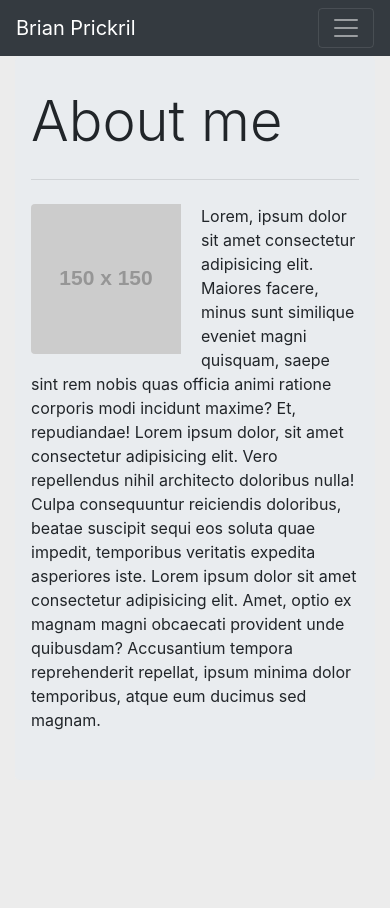
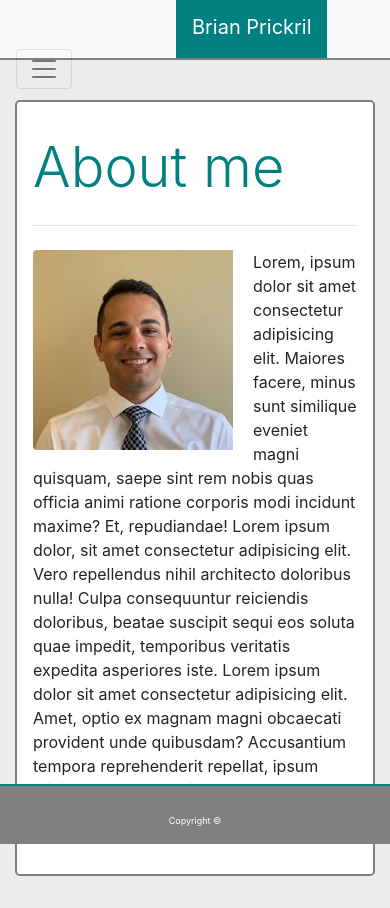
Before and after one commit to brianp22/02-Responsive-Portfolio, a plain HTML site: page index.html in a window 390 px wide. Before the commit the page ends 844 px from the top, so only its background shows below. Drawn offline with nearby package versions, Linux system fonts and the light colour scheme; placeholder pictures from the web are drawn by us.

Commit message:
added custom css

```diff
--- a/Assets/style.css
+++ b/Assets/style.css
@@ -7,3 +7,70 @@ body {
 img {
     padding-right: 20px;
 }
+
+.jumbotron {
+    background-color: white;
+    border: solid 2px grey;
+}
+
+.bg-light {
+    background-color: white;
+    height: 60px;
+    border-bottom: solid 2px grey;
+}
+
+.navbar-light .navbar-brand {
+    color: #fff;
+    background-color: teal;
+    padding: 1rem;
+    margin-left: 10rem;
+}
+
+.navbar-light .navbar-nav .active>.nav-link, .navbar-dark .navbar-nav .nav-link.active, .navbar-light .navbar-nav .nav-link.show, .navbar-light .navbar-nav .show>.nav-link {
+    color: grey;
+    margin-left: 375px;
+}
+
+.navbar-light .navbar-nav .nav-link {
+    color: grey;
+}
+
+.footer {
+    position: fixed;
+    left: 0;
+    bottom: 0;
+    width: 100%;
+    background-color: grey;
+    border-top: solid 2px teal;
+    height: 60px;
+}
+
+ #copyright {
+     color: white;
+     font-size: xx-small;
+     margin-top: 28px;
+     text-align: center;
+}
+
+@media only screen and (max-width: 991px) {
+    .navbar-light .navbar-brand {
+        color: #fff;
+        background-color: teal;
+        padding: 1rem;
+        margin-left: 10rem;
+        margin-top: -12px;
+}
+
+.navbar-light .navbar-toggler {
+    color: rgba(0,0,0,.5);
+    border-color: rgba(0,0,0,.1);
+    margin-right: 2rem;
+    margin-top: -9px;
+}
+
+h1 {
+    font-size: 3.5rem;
+    font-weight: 300;
+    line-height: 1.2;
+    color: teal;
+}
--- a/index.html
+++ b/index.html
@@ -12,15 +12,15 @@
 </head>
 
 <body>
-    <nav class="navbar navbar-expand-lg navbar-dark bg-dark">
-        <a class="navbar-brand" href="#">Brian Prickril</a>
+    <nav class="navbar navbar-expand-lg navbar-light bg-light">
+        <a class="navbar-brand" href="index.html">Brian Prickril</a>
         <button class="navbar-toggler" type="button" data-toggle="collapse" data-target="#navbarText"
             aria-controls="navbarText" aria-expanded="false" aria-label="Toggle navigation">
             <span class="navbar-toggler-icon"></span>
         </button>
         <div class="collapse navbar-collapse" id="navbarText">
             <ul class="navbar-nav mr-auto">
-                <li class="nav-item active">
+                <li class="nav-item">
                     <a class="nav-link" href="index.html">About <span class="sr-only">(current)</span></a>
                 </li>
                 <li class="nav-item">
@@ -34,13 +34,16 @@
     </nav>
     <div class="container">
         <div class="row">
+            <div class="col-md-12" style="height: 40px;"></div>
+        </div>
+        <div class="row">
             <div class="col-md-2">
             </div>
             <div class="col-md-8">
                 <div class="jumbotron">
                     <h1 class="display-4">About me</h1>
                     <hr class="my-4">
-                    <img src="http://placehold.it/150x150" class="rounded float-left" alt="my-picture">
+                    <img src="Assets/Pictures/my-picture.jpeg" class="rounded float-left" alt="my-picture">
                     <p>Lorem, ipsum dolor sit amet consectetur adipisicing elit. Maiores facere, minus sunt similique
                         eveniet magni quisquam, saepe sint rem nobis quas officia animi ratione corporis modi incidunt
                         maxime? Et, repudiandae! Lorem ipsum dolor, sit amet consectetur adipisicing elit. Vero
@@ -54,5 +57,8 @@
             <div class="col-md-2">
             </div>
         </div>
+        <div class="footer">
+                <p id="copyright">Copyright ©</p>
+        </div>
     </div>
 </html>
```
Also changed, not shown: Assets/Pictures/my-picture.jpeg (added), 1 other file.
